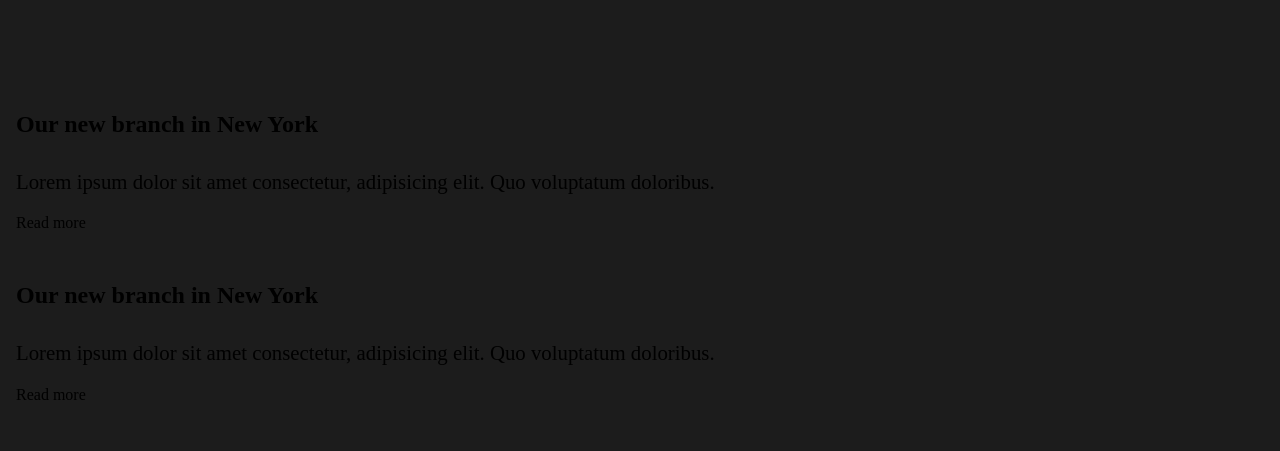
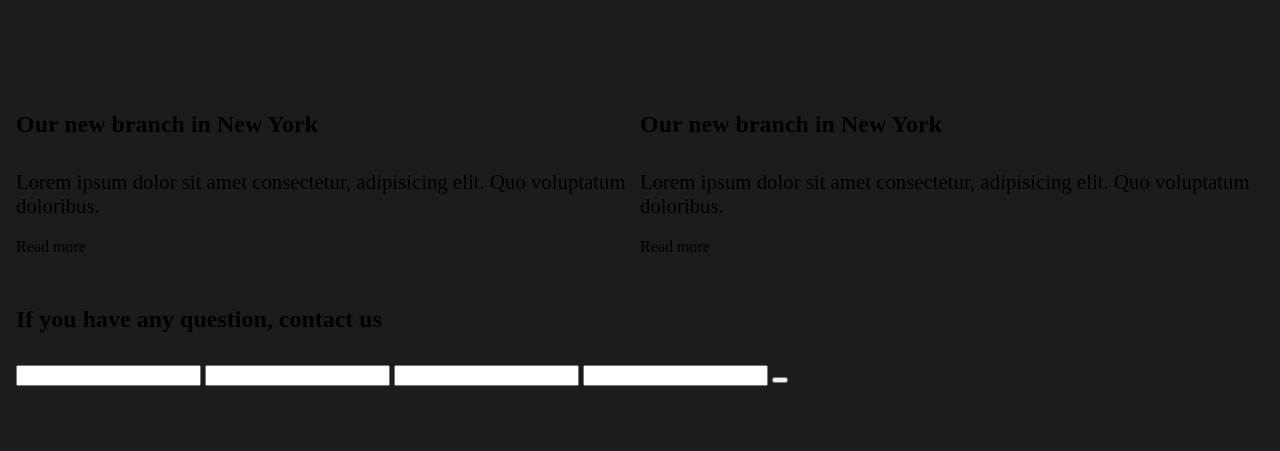
Before and after one commit to Meastrix001/ChocoLoco, a website: page index.html in a window 1280 px wide. Shown: the part 3204-3655 px from the top of the page. After the commit the page ends 3606 px from the top, so only its background shows below. Drawn offline with Linux system fonts and the light colour scheme.

Commit message:
update code

```diff
--- a/css/main.css
+++ b/css/main.css
@@ -288,19 +288,26 @@ transition: 0.125s ease all;
 /* Track */
 .sellers::-webkit-scrollbar-track {
   background: var(--text--gray);
+  transition: 0.125s ease all;
+
 }
 .sellers:hover::-webkit-scrollbar-track {
   background: var(--main);
+  transition: 0.125s ease all;
+
 }
 
 /* Handle */
 .sellers::-webkit-scrollbar-thumb {
-  background: var(--background);
+  background: var(--text--gray);
+  transition: 0.125s ease all;
 }
 
 /* Handle on hover */
 .sellers::-webkit-scrollbar-thumb:hover {
   background: var(--text--gray);
+  transition: 0.125s ease all;
+
 }
   .sellers--card{
     padding: 1rem;
@@ -323,3 +330,14 @@ transition: 0.125s ease all;
   .sellers section{
     max-width: 20rem;
   }
+
+  .blog{
+    display: flex;
+    flex-direction: column;
+    margin: auto;
+  }
+  @media (min-width: 1200px) {
+    .blog{
+      flex-direction: row;
+    }
+  }
```
Also changed, not shown: index.html (+1 -0 lines).
